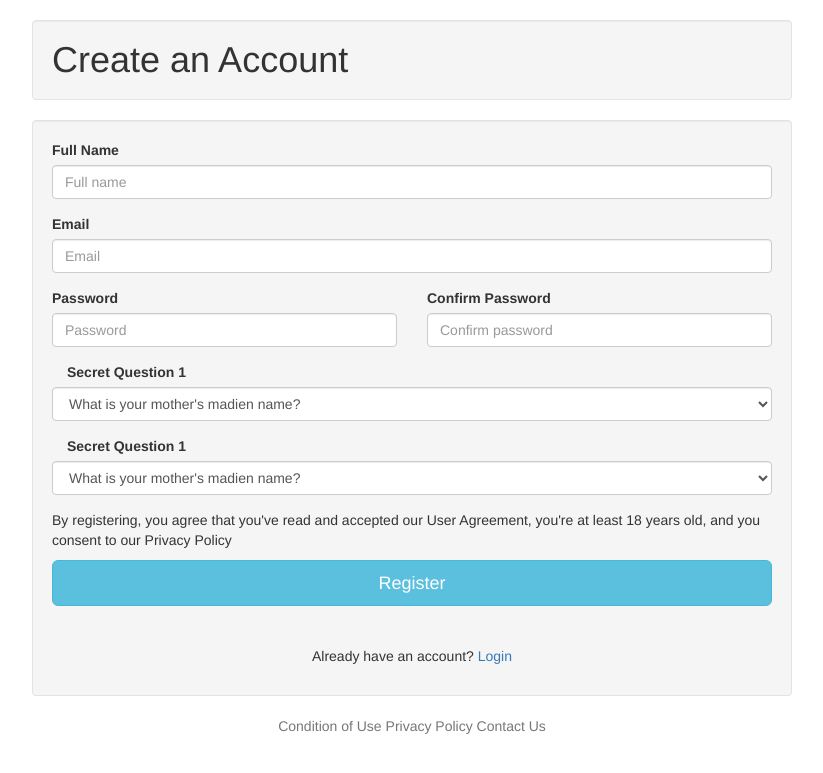
After one commit to ajwhite1202/comp344Assignment2, a PHP site: page /CreateAccount.php in a window 1280 px wide. The commit adds this page. Shown: the top 773 px of the page, without its empty margins (228-1051 px from the left). Run offline with PHP 8.4, Linux system fonts and the light colour scheme; some libraries are stand-ins or nearby versions.

Commit message:
CreateAccount.php
Signed-off-by: mishxd <michelle.ching@students.mq.edu.au>

```diff
--- /dev/null
+++ b/CreateAccount.php
@@ -0,0 +1,71 @@
+
+<head>
+     <title>COMP344:Create an Account </title>
+    <meta charset="utf-8">
+    <meta http-equiv="X-UA-Compatible" content="IE=edge">
+    <meta name="viewport" content="width=device-width, initial-scale=1">
+    <!-- Bootstrap -->
+    <link href="css/bootstrap.min.css" rel="stylesheet">
+    <!-- jQuery (necessary for Bootstrap's JavaScript plugins) -->
+    <script src="https://ajax.googleapis.com/ajax/libs/jquery/1.12.4/jquery.min.js"></script>
+    <!-- Include all compiled plugins (below), or include individual files as needed -->
+    <script src="js/bootstrap.min.js"></script>
+</head>
+<div class="container">
+
+    <h1 class="well col-lg-8 col-lg-offset-2">Create an Account</h1>
+
+	<div class="col-lg-8 well col-lg-offset-2">
+
+	<div class="row">
+				<form>
+					<div class="col-sm-12">
+						<div class="row">
+							<div class="col-sm-12 form-group">
+								<label>Full Name</label>
+								<input type="text" placeholder="Full name" class="form-control">
+							</div>
+							<div class="col-sm-12 form-group">
+								<label>Email</label>
+								<input type="text" placeholder="Email" class="form-control">
+							</div>
+							<div class="col-sm-6 form-group">
+								<label>Password</label>
+								<input type="text" placeholder="Password" class="form-control">
+							</div>
+							<div class="col-sm-6 form-group">
+								<label>Confirm Password</label>
+								<input type="text" placeholder="Confirm password" class="form-control">
+							</div>
+						</div>
+						<div class="form-group">
+				            <label for="SecretQuestion1" class="control-label col-md-6">Secret Question 1</label>
+				                <select class="form-control" name="secretquestionlistopt">
+				                    <option>What is your mother's madien name?</option>
+				                    <option>What is your favourite subject at school?</option>
+				                    <option>What is the name of your first pet?</option>
+				                    <option>What was the name of the hospital you were born in?</option>
+				                 </select>
+						</div>
+						<div class="form-group">
+				            <label for="SecretQuestion1" class="control-label col-md-6">Secret Question 1</label>
+				                <select class="form-control" name="secretquestionlistopt">
+				                    <option>What is your mother's madien name?</option>
+				                    <option>What is your favourite subject at school?</option>
+				                    <option>What is the name of your first pet?</option>
+				                    <option>What was the name of the hospital you were born in?</option>
+				                 </select>
+						</div>
+					<p>By registering, you agree that you've read and accepted our User Agreement, you're at least 18 years old, and you consent to our Privacy Policy </p>
+					<button type="button" class="btn btn-lg btn-info btn-block">Register</button>
+					<br></br>
+					<p class="text-center">Already have an account? <a href="login.php">Login<a/></p>
+					</div>
+				</form>
+				</div>
+	</div>
+</div>
+<footer>
+<?php include("includes/footer.html"); ?>
+
+</footer>
--- a/Login.php
+++ b/Login.php
@@ -41,8 +41,7 @@
                   <div class="col-xs-6">
                       <p class="lead"><h3>Don't have an account?</h3></p>
                         <span style="font-size:15em;" class="glyphicon glyphicon-user col-md-offset-2"></span>
-
-                      <p><a href="./Register.jsp" class="btn btn-primary btn-block">Register</a></p>
+                      <p><a href="CreateAccount.php" class="btn btn-primary btn-block">Register</a></p>
                   </div>
               </div>
           </div>
```
